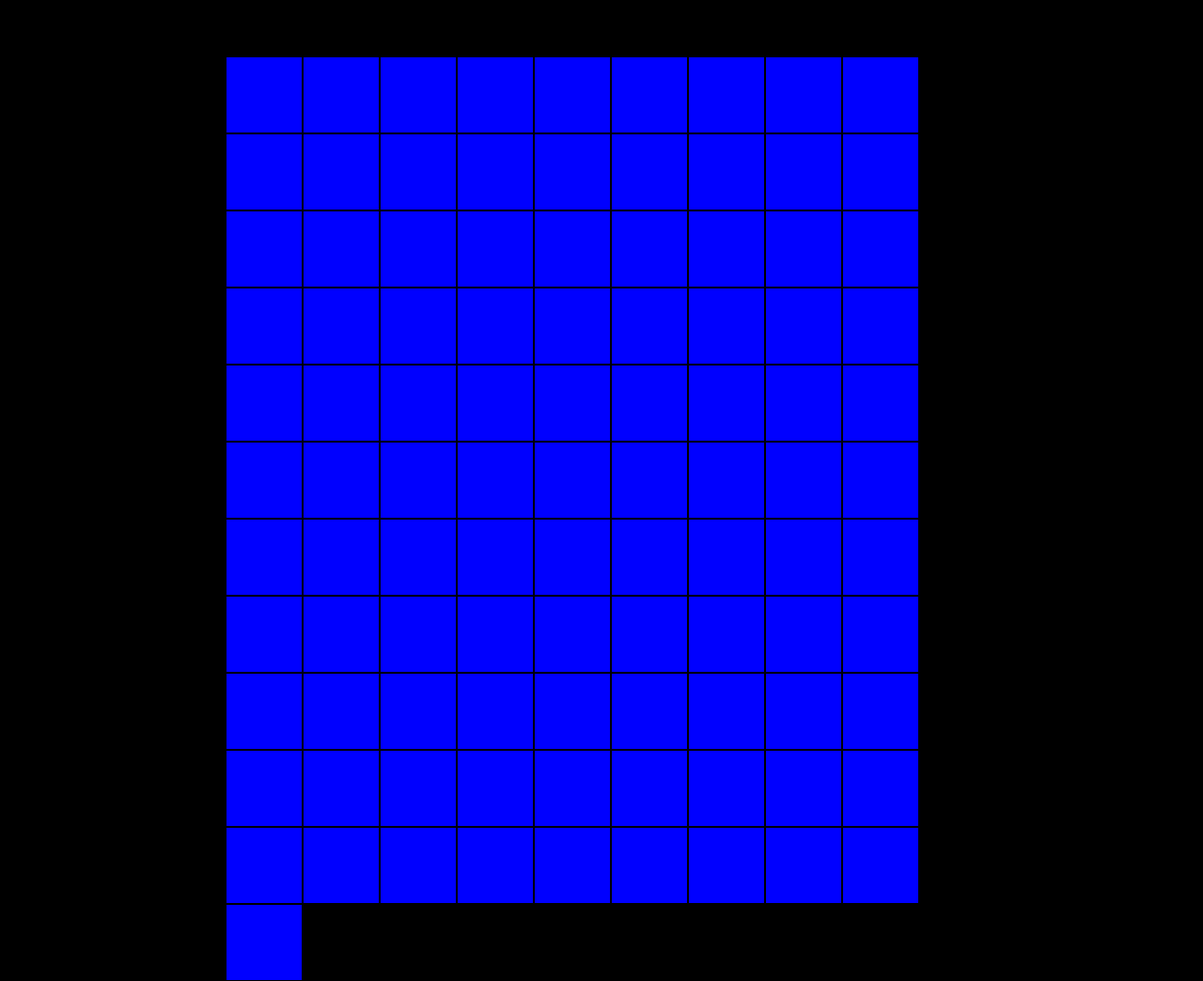
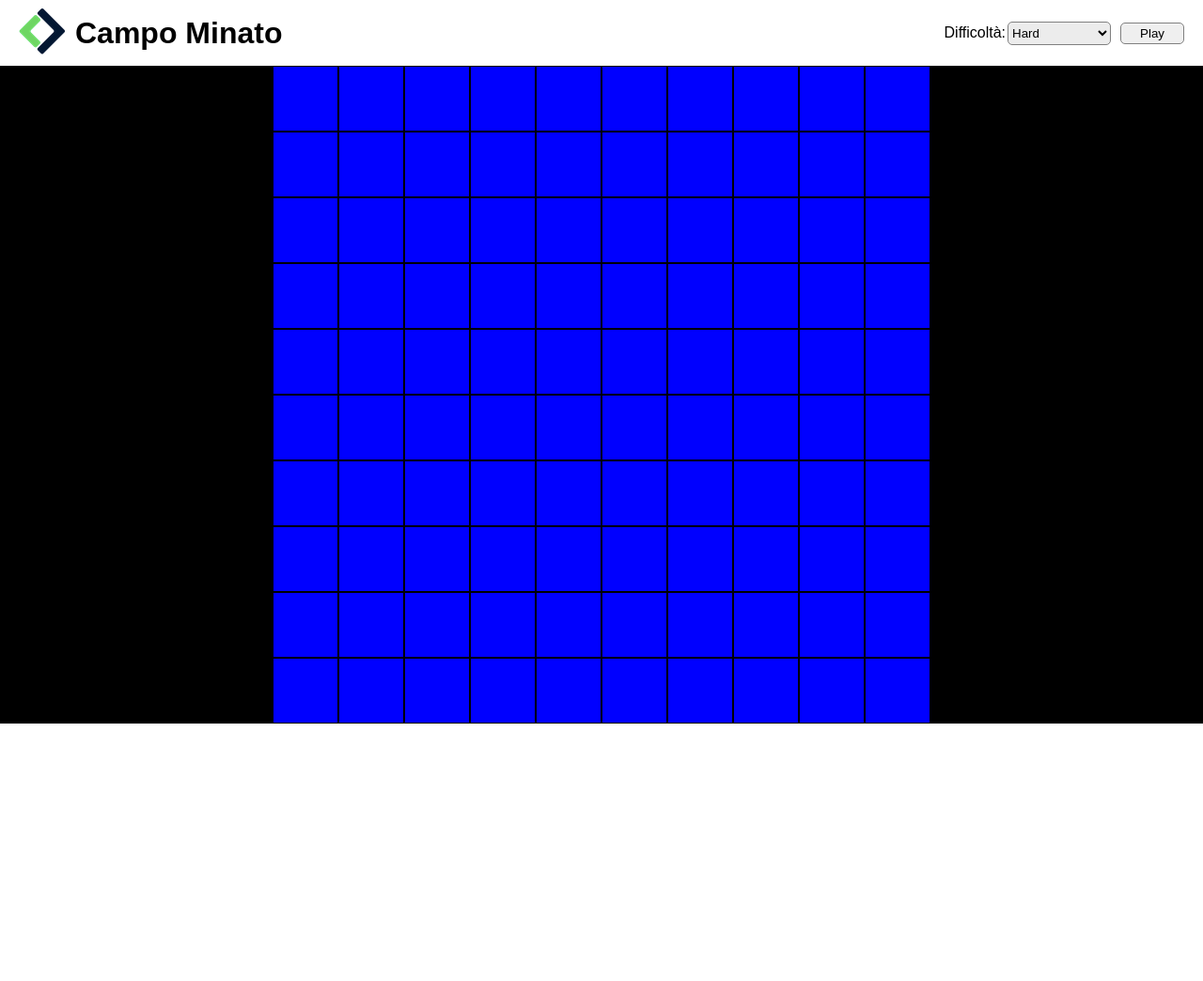
Before and after one commit to natdm02/js-campominato-grid, a plain HTML site: page index.html in a window 1280 px wide. Shown: the whole page at 94% size. After the commit the page ends 800 px from the top, so only its background shows below. Drawn offline with Linux system fonts and the light colour scheme.

Commit message:
[add] header e css

```diff
--- a/css/style.css
+++ b/css/style.css
@@ -1,14 +1,74 @@
-body{
-  background-color: black;
+*{
+  margin: 0;
+  padding: 0;
+  box-sizing: border-box;
+  font-family: Arial, Helvetica, sans-serif;
 }
+
 /* ----------------- */
 
 
+/* header  */
+
+.container-header{
+  width: 100%;
+  margin: 0 auto;
+  height: 70px;
+}
+
+.row{
+  width: 100%;
+  height: 100%;
+  display: flex;
+  justify-content: space-between;
+  align-items: center;
+}
+
+.col{
+  display: flex;
+  justify-content: center;
+  align-items: center;
+  margin-left: 20px;
+}
+
+.logo{
+  margin-right: 10px;
+}
+
+.logo img{
+  width: 100%;
+}
+
+.button, select{
+  border-radius: 5px;
+  border: 1px solid gray;
+}
+
+select{
+  background-color: rgb(236, 236, 236);
+  padding: 3px 40px 3px 0;
+  margin: 0px 10px 0px 2px;
+}
+
+.button{
+  padding: 3px 20px 3px 20px;
+  margin-right: 20px;
+}
+
+.button:active{
+  background-color: rgba(128, 128, 128, 0.528);
+}
+
+/* main  */
+main{
+  background-color: black;
+}
+
 .container{
-  width: 800px;
-  margin: 60px auto;
-
-  height: 800px;
+  width: 700px;
+  margin: 0 auto;
+  background-color: blue;
+  height: 700px;
 }
 
 .grid{
@@ -22,10 +82,12 @@ body{
   width: calc(100% / 10);
   height: calc(100% / 10);
   cursor: pointer;
-  background-color:blue;
+  display: flex;
+  justify-content: center;
+  align-items: center;
   border: 1px solid black;
 }
 
 .clicked{
-  background-color: aqua;
+  background-color: rgb(114, 173, 233);
 }
--- a/index.html
+++ b/index.html
@@ -13,6 +13,36 @@
 <body>
 <!-- header  -->
   <header>
+
+    <div class="container-header">
+
+      <div class="row">
+
+          <div class="col">
+
+              <div class="logo">
+                  <img src="./img/Logo.png" alt="">
+              </div>
+
+              <h1>Campo Minato</h1>
+          </div>
+
+          <div class="col">
+
+              <span>Difficolt&#224;:</span>
+
+              <select id="level" name="difficolta">
+                  <option value="Hard">Hard</option>
+                  <option value="Medium">Medium</option>
+                  <option value="Easy">Easy</option>
+              </select>
+
+              <button id="button" class="button">Play</button>
+          </div>
+
+      </div>
+
+    </div>
 
   </header>
 
```
Also changed, not shown: img/Logo.png (added).
